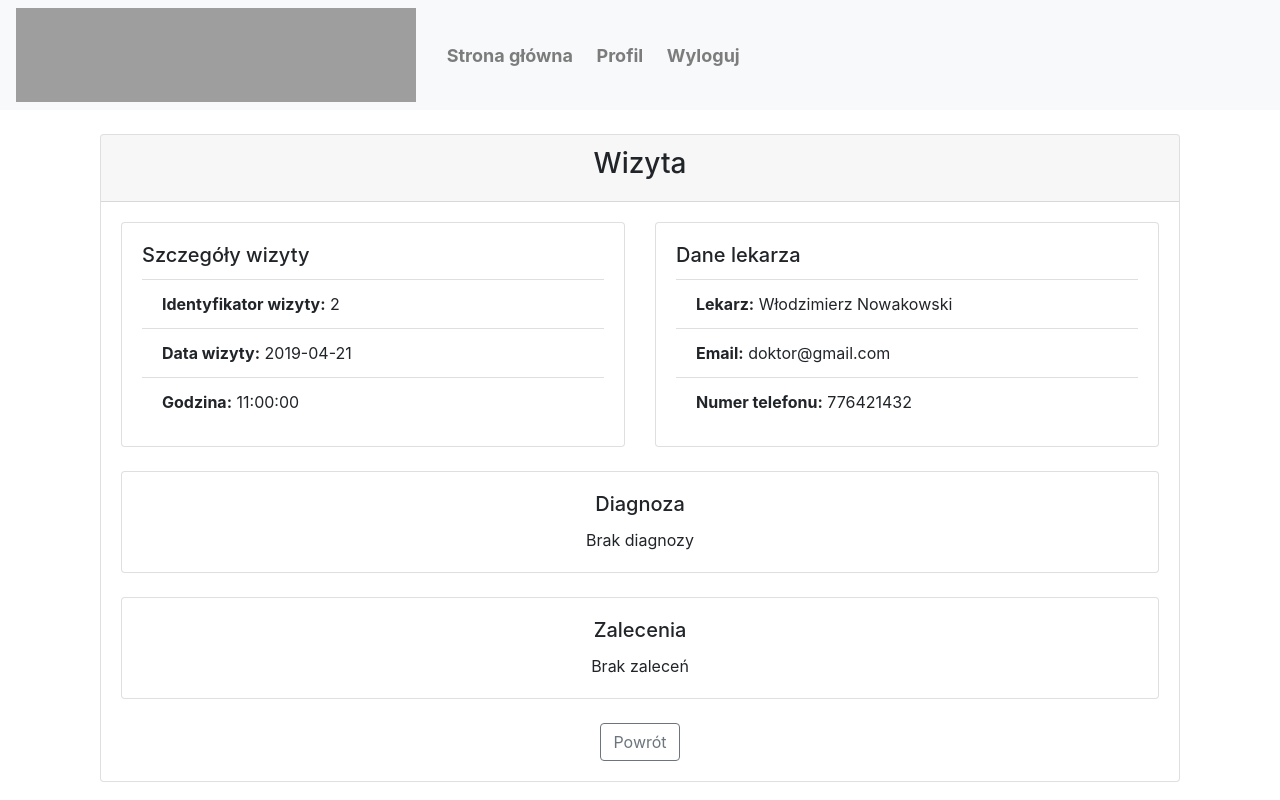
After one commit to PatrykDrzazga/SurgerySite, a Flask app: page /profile/visits/2 in a window 1280 px wide. The commit adds this page. Run offline with Flask 2, Linux system fonts and the light colour scheme; a user stored in the database is signed in; data comes from the database, SQL or seed files in the repository; some libraries are stand-ins or nearby versions; grey boxes are pictures that could not be loaded.

Commit message:
Added details of visits, diagnosis and recommendations.

```diff
--- a/flaskproject/models.py
+++ b/flaskproject/models.py
@@ -32,6 +32,9 @@ class Visit(db.Model):
 	doctorId = db.Column(db.Integer, nullable=False)
 	date = db.Column(db.String(20), nullable=False)
 	startTime = db.Column(db.String(20), nullable=False)
+	diganosis = db.Column(db.String(600), nullable=False, default = 'Brak diagnozy')
+	recommendations = db.Column(db.String(600), nullable=False, default = 'Brak zaleceń')
+
 
 	def __repr__(self):
 		return f"Visit('{self.id}', '{self.date}', '{self.startTime}')"
--- a/flaskproject/routes.py
+++ b/flaskproject/routes.py
@@ -1,6 +1,6 @@
 from flask import render_template, url_for, flash, redirect, request, Response
 from flaskproject import app, bcrypt, db
-from flaskproject.forms import LoginForm, RegistrationForm, BookingForm, EditProfileForm
+from flaskproject.forms import LoginForm, RegistrationForm, BookingForm, EditProfileForm, VisitForm
 from flaskproject.models import User, Visit, Doctor
 from flask_login import login_user, current_user, logout_user, login_required
 from datetime import datetime
@@ -139,6 +139,16 @@ def profileVisits():
 	doctor = User.query.filter(User.userType=='doctor', User.id==Visit.doctorId).all()
 	return render_template('profilevisits.html', title='Historia wizyt', visitsHistory=visitsHistory, doctor=doctor)
 
+@app.route("/profile/visits/<int:id>", methods=["GET", "POST"])
+def profileVisitsDetails(id):
+	if current_user.is_authenticated==False:
+		return redirect(url_for('home'))
+	if current_user.userType!="user":
+		return redirect(url_for('home'))
+	visit = Visit.query.filter(Visit.id==id).all()
+	doctor = User.query.filter(User.id==visit[0].doctorId).all()
+	return render_template('details.html', title='Szczegóły wizyty', visit=visit, doctor=doctor, id=id)
+
 @app.route("/doctor", methods=["GET", "POST"])
 def doctor():
 	if current_user.is_authenticated==False:
@@ -164,3 +174,23 @@ def doctorVisits():
 	for i in bookedVisits:
 		patient.append(User.query.filter(i.bookerId==User.id).all())
 	return render_template('doctorvisits.html', title='Wszystkie wizyty', bookedVisits=bookedVisits, patient=patient)
+
+@app.route("/doctor/visits/<int:id>", methods=["GET", "POST"])
+def doctorVisitsDetails(id):
+	if current_user.is_authenticated==False:
+		return redirect(url_for('home'))
+	if current_user.userType!="doctor":
+		return redirect(url_for('home'))
+	form = VisitForm()
+	visit = Visit.query.filter(Visit.id==id).all()
+	patient = User.query.filter(User.id==visit[0].bookerId).all()
+	form.diganosis.data = visit[0].diganosis
+	form.recommendations.data = visit[0].recommendations
+	if form.validate_on_submit():
+		print(form.diganosis.data)
+		visit[0].diganosis= request.form.get('diganosis')
+		visit[0].recommendations=request.form.get('recommendations')
+		db.session.commit()
+		flash(u'Dane wizyty zostały zaktualizowane pomyślnie!', 'success')
+		return redirect(url_for('doctorVisits'))
+	return render_template('doctorvisitsdetails.html', title='Szczegóły wizyty', visit=visit, patient=patient, id=id, form=form)
--- /dev/null
+++ b/flaskproject/templates/details.html
@@ -0,0 +1,59 @@
+{% extends "layout.html" %}
+{% block content %}
+	<div class="col-md-12">
+		<div class="card">
+			<div class="card-header">
+				<center><h3>Wizyta</h3></center>
+			</div>
+			<div class="card-body">
+				<div class="row">
+					<div class="col-lg-6 col-sm-12">
+						<div class="card">
+							<div class="card-body">
+								<h5 class="card-title">Szczegóły wizyty</h5>
+								<ul class="list-group list-group-flush">
+									<li class="list-group-item"><b>Identyfikator wizyty:</b> {{ id }}</li>
+									<li class="list-group-item"><b>Data wizyty:</b> {{ visit[0].date }}</li>
+									<li class="list-group-item"><b>Godzina:</b> {{ visit[0].startTime }}</li>
+								</ul>
+							</div>
+						</div>
+						<br>
+					</div>
+					<div class="col-lg-6 col-sm-12">
+						<div class="card">
+							<div class="card-body">
+								<h5 class="card-title">Dane lekarza</h5>
+								<ul class="list-group list-group-flush">
+									<li class="list-group-item"><b>Lekarz:</b> {{ doctor[0].name }} {{ doctor[0].surname }}</li>
+									<li class="list-group-item"><b>Email:</b> {{ doctor[0].email }}</li>
+									<li class="list-group-item"><b>Numer telefonu:</b> {{ doctor[0].phoneNumber }}</li>
+								</ul>
+							</div>
+						</div>
+						<br>
+					</div>
+					<div class="col-lg-12 col-sm-12">
+						<div class="card text-center">
+							<div class="card-body">
+								<h5 class="card-title">Diagnoza</h5>
+								<p class="card-text">{{ visit[0].diganosis }}</p>
+							</div>
+						</div>
+						<br>
+					</div>
+					<div class="col-lg-12 col-sm-12">
+						<div class="card text-center">
+							<div class="card-body">
+								<h5 class="card-title">Zalecenia</h5>
+								<p class="card-text">{{ visit[0].recommendations }}</p>
+							</div>
+						</div>
+						<br>
+					</div>
+				</div>
+				<center><a href="/profile/visits" class="btn btn-outline-secondary">Powrót</a></center>
+			</div>
+		</div>
+	</div>
+{% endblock content %}
--- a/flaskproject/templates/doctorvisits.html
+++ b/flaskproject/templates/doctorvisits.html
@@ -26,7 +26,7 @@
 							</ul>
 						</div>
 					</div>
-					<center><a href="/doctor" class="btn btn-secondary">Powrót</a></center>
+					<center><a href="/doctor" class="btn btn-outline-secondary">Powrót</a></center>
 				</div>
 			</div>
 		</div>
--- a/flaskproject/templates/profile.html
+++ b/flaskproject/templates/profile.html
@@ -63,7 +63,6 @@
 											<b>Lekarz:</b> {{ i.name }} {{ i.surname }}
 											<b>data wizyty:</b> {{ visitsHistory[element].date }}
 											<b>godzina:</b> {{ visitsHistory[element].startTime }}
-											<button class="btn btn-primary btn-sm" type="submit">Szczegóły</button>
 										</li>
 										{%endif%}
 										{%endfor%}
@@ -77,7 +76,6 @@
 												<b>Lekarz:</b> {{ i.name }} {{ i.surname }}
 												<b>data wizyty:</b> {{ element.date }}
 												<b>godzina:</b> {{ element.startTime }}
-												<button class="btn btn-primary btn-sm" type="submit">Szczegóły</button>
 											</li>
 											{%endif%}
 											{%endfor%}
--- a/flaskproject/templates/profilevisits.html
+++ b/flaskproject/templates/profilevisits.html
@@ -17,7 +17,7 @@
 										<b>Dane lekarza:</b> {{ i.name }} {{ i.surname }}
 										<b>data:</b> {{ element.date }}
 										<b>godzina:</b> {{ element.startTime }}
-										<a href="/doctor/visits/{{ element.id }}" class="btn btn-info btn-sm">Szczegóły</a>
+										<a href="/profile/visits/{{ element.id }}" class="btn btn-info btn-sm">Szczegóły</a>
 									</li>
 									{%endif%}
 									{%endfor%}
@@ -28,7 +28,7 @@
 							</ul>
 						</div>
 					</div>
-					<center><a href="/profile" class="btn btn-secondary">Powrót</a></center>
+					<center><a href="/profile" class="btn btn-outline-secondary">Powrót</a></center>
 				</div>
 			</div>
 		</div>
```
Also changed, not shown: flaskproject/forms.py (+6 -1 lines), flaskproject/templates/doctorvisitsdetails.html (added, +74 -0 lines), flaskproject/baza.db.
